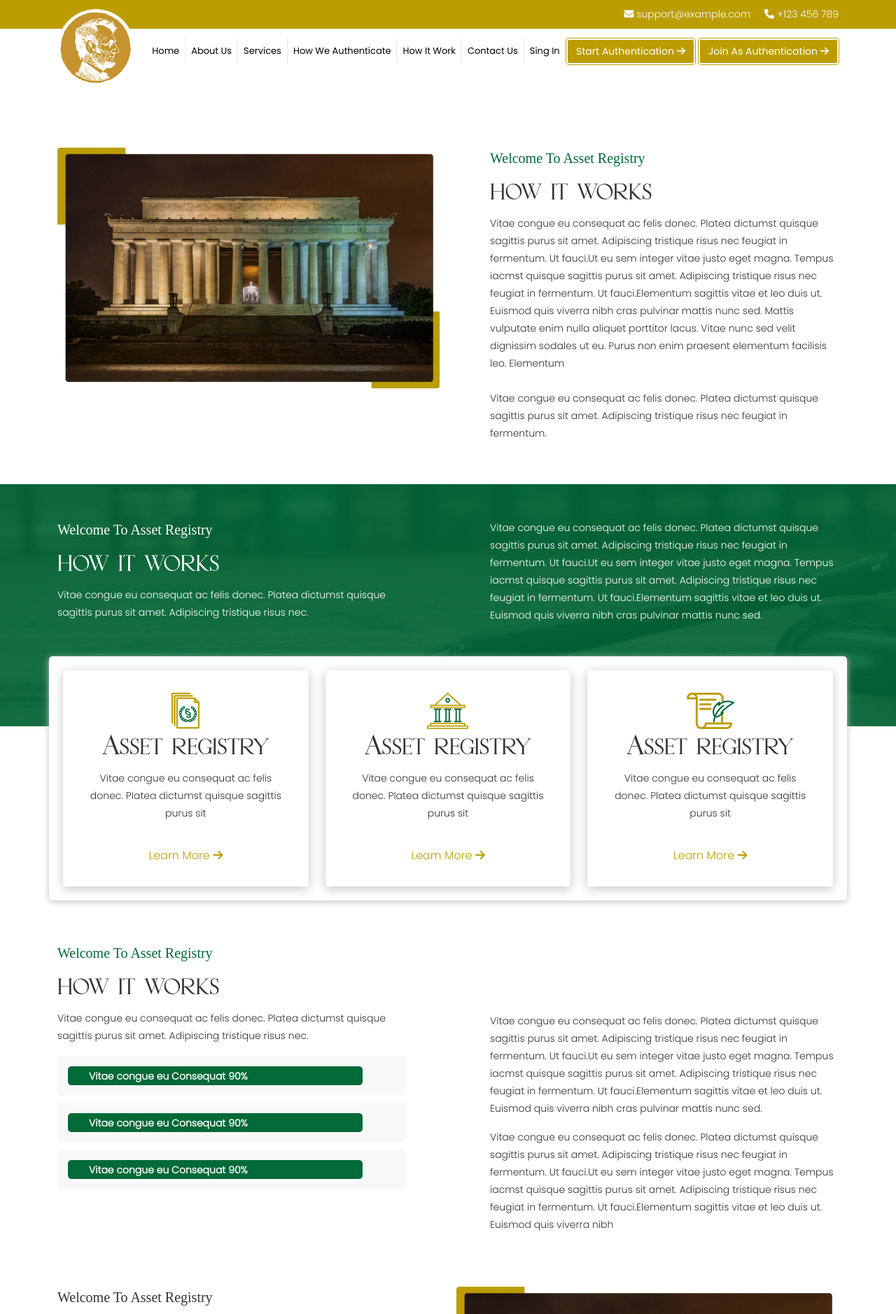
After one commit to mshafiq87/asset-resgistry, a PHP site: page /how-it-work.php in a window 1280 px wide. The commit adds this page. Shown: the top 1878 px of the page at 70% size. Run offline with PHP 8.4, Linux system fonts and the light colour scheme; some libraries are stand-ins or nearby versions; some web fonts are replaced.

Commit message:
new page html

```diff
--- /dev/null
+++ b/assets/css/how-it-work.css
@@ -0,0 +1,150 @@
+.marg-sec{
+    margin: 60px 0px;
+}
+.how-it-work .banner-content{
+	padding: 170px 0px 30px 0px;
+}
+.how-it-work-bg{
+	background-image: url(../img/how-it-work/how-it-work-bg.jpg);
+	background-repeat: no-repeat;
+	padding: 50px 0px 130px 0px;
+	color: var(--light-text-color);
+    background-position: center;
+}
+.how-it-work .work-bg {
+    background: var(--light-text-color);
+    padding: 20px;
+    margin-top: -100px;
+    border-radius: 5px;
+    box-shadow: 0px 2px 10px 0px #c3c3c3;
+}
+.how-it-work .card {
+    position: relative;
+    display: flex;
+    flex-direction: column;
+    min-width: 0;
+    word-wrap: break-word;
+    background-color: var(--light-text-color);
+    background-clip: border-box;
+    border: none;
+    border-radius: .25rem;
+    box-shadow: 0px 3px 15px 0px #c3c3c3;
+    cursor: pointer;
+    transition: 0.6s;
+}
+.how-it-work .card-body {
+    flex: 1 1 auto;
+    padding: 2rem;
+}
+.how-it-work .card-body a {
+    color: var(--primary-btn-color);
+    margin: 20px 0px 0px 0px;
+    display: inline-block;
+}
+.how-it-work .card:hover {
+    background-color: var(--bg-primary);
+    color: var(--light-text-color);
+}
+.how-it-work .card:hover img {
+    filter: brightness(0) invert(1);
+}
+.how-it-work .card:hover a {
+    color: var(--light-text-color);
+}
+.progress-div{
+margin: 60px 0px;
+}
+.progress-div h3{
+	color: var(--heading-color-2);
+}
+.progress-div-text{
+	margin-top: 100px;
+}
+.progress-outer {
+    background: #F8F8F8;
+    border-radius: 5px;
+    padding: 15px;
+    margin: 10px 0;
+}
+.progress {
+    height: 27px;
+    margin: 0;
+    overflow: visible;
+    background: none;
+	position: relative;
+}
+.progress .progress-bar{
+    border-radius: 5px;
+}
+.progress .progress-value {
+    position: absolute;
+    left: 30px;
+    right: unset;
+    top: 4px;
+    font-size: 14px;
+    font-weight: bold;
+    color: #fff;
+}
+.progress-bar.active{
+    animation: reverse progress-bar-stripes 0.40s linear infinite, animate-positive 2s;
+}
+@-webkit-keyframes animate-positive{
+    0% { width: 0%; }
+}
+@keyframes animate-positive {
+    0% { width: 0%; }
+}
+.progress-bar {
+    display: flex;
+    flex-direction: column;
+    justify-content: center;
+    overflow: hidden;
+    color: #fff;
+    text-align: center;
+    white-space: nowrap;
+    background-color: var(--heading-color-2);
+    transition: width .6s ease;
+}
+
+@media (max-width: 1024px) {
+    .how-it-work .banner-content{
+        padding: 120px 0px 30px 0px;
+    }
+}
+
+@media (max-width: 768px) {
+    .how-it-work .banner-content{
+        padding: 120px 0px 30px 0px;
+    }
+}
+
+@media (max-width: 575px) {
+	.how-it-work .banner-content {
+		padding: 20px 0px 30px 0px;
+	}
+
+    .how-it-work-bg {
+        padding: 50px 0px;
+    }
+    .how-it-work .work-bg {
+        background: none;
+        padding: 20px;
+        margin-top: 0px;
+        box-shadow: none;
+    }
+    .how-it-work .card {
+        margin-bottom: 30px;
+    }
+    .progress-div {
+        margin: 0px;
+    }
+    .progress .progress-value {
+        font-size: 11px;
+    }
+    .progress-div-text {
+        margin-top: 20px;
+    }
+    .marg-sec {
+        margin: 30px 0px;
+    }
+}
--- a/assets/css/style.css
+++ b/assets/css/style.css
@@ -85,7 +85,7 @@ p {
 	font-family: var(--font-default);
 	font-size: 14px;
 	line-height: 25px;
-	color: var(--extra-color-2);
+	/* color: var(--extra-color-2); */
 }
 
 @media (max-width: 1200px) {
@@ -176,6 +176,7 @@ p {
 	color: var(--light-text-color);
 	font-size: 14px;
 	padding-left: 20px;
+	z-index: 999;
 }
 
 .navbar {
@@ -210,6 +211,21 @@ p {
 /* Header Css End Here */
 
 /* Mobile Header Css Start Here */
+@media (max-width: 1366px) {
+	.navbar-brand img{
+		width: 110px;
+	}
+	.start {
+		margin-right: 5px;
+	}
+	.navbar-light .navbar-nav .nav-link {
+		font-size: 13px;
+		padding: 8px;
+	}
+	.navbar-expand-lg .navbar-collapse {
+		margin-top: 10px;
+	}
+}
 @media (max-width: 1200px) {
 	.navbar-brand img{
 		width: 100px;
--- /dev/null
+++ b/how-it-work.php
@@ -0,0 +1,219 @@
+<!-- App Include Here -->
+<?php include 'inc/app.php'; ?>
+<!-- App Include Here -->
+
+<!-- how it works sec Start Here -->
+<section class="how-it-work">
+    <div class="container">
+        <div class="banner-content">
+            <div class="row">
+                <div class="col-md-6 wow animate__animated animate__fadeInLeftBig">
+                    <img class="img-fluid" src="assets/img/home/about-img.jpg" alt="About Img">
+                </div>
+
+                <div class="col-md-6 wow animate__animated animate__fadeInRightBig">
+                    <div class="ps-lg-5">
+                        <h3>Welcome To Asset Registry</h3>
+                        <h2>how it works</h2>
+                        <p>
+                            Vitae congue eu consequat ac felis donec. Platea dictumst quisque sagittis purus sit amet.
+                            Adipiscing tristique risus nec feugiat in fermentum. Ut fauci.Ut eu sem integer vitae justo
+                            eget
+                            magna. Tempus iacmst quisque sagittis purus sit amet. Adipiscing tristique risus nec feugiat
+                            in
+                            fermentum. Ut fauci.Elementum sagittis vitae et leo duis ut. Euismod quis viverra nibh cras
+                            pulvinar mattis nunc sed. Mattis vulputate enim nulla aliquet porttitor lacus. Vitae nunc
+                            sed
+                            velit dignissim sodales ut eu. Purus non enim praesent elementum facilisis leo. Elementum
+                            <br><br>
+                            Vitae congue eu consequat ac felis donec. Platea dictumst quisque sagittis purus sit amet.
+                            Adipiscing tristique risus nec feugiat in fermentum.
+                        </p>
+
+                    </div>
+                </div>
+            </div>
+        </div>
+    </div>
+</section>
+<!-- how it works sec End Here -->
+
+<!-- how it works bg sec Start Here -->
+<section class="how-it-work-bg">
+    <div class="container">
+        <div class="row">
+            <div class="col-md-6 wow animate__animated animate__fadeInRightBig">
+                <div class="pe-lg-5">
+                    <h3>Welcome To Asset Registry</h3>
+                    <h2>how it works</h2>
+                    <p>
+                        Vitae congue eu consequat ac felis donec. Platea dictumst quisque sagittis purus sit amet.
+                        Adipiscing tristique risus nec.
+                    </p>
+
+                </div>
+            </div>
+
+            <div class="col-md-6 wow animate__animated animate__fadeInRightBig">
+                <div class="ps-lg-5">
+                    <p>
+                        Vitae congue eu consequat ac felis donec. Platea dictumst quisque sagittis purus sit amet.
+                        Adipiscing tristique risus nec feugiat in fermentum. Ut fauci.Ut eu sem integer vitae justo
+                        eget
+                        magna. Tempus iacmst quisque sagittis purus sit amet. Adipiscing tristique risus nec feugiat
+                        in
+                        fermentum. Ut fauci.Elementum sagittis vitae et leo duis ut. Euismod quis viverra nibh cras
+                        pulvinar mattis nunc sed.
+                    </p>
+
+                </div>
+            </div>
+        </div>
+    </div>
+</section>
+<!-- how it works bg sec End Here -->
+
+<!-- how it works bg sec Start Here -->
+<section class="how-it-work wow animate__animated animate__fadeInUpBig">
+    <div class="container work-bg">
+        <div class="row">
+            <div class="col-md-4 wow animate__animated animate__fadeInLeft" data-wow-delay=".5s">
+                <div class="card">
+                    <div class="card-body text-center">
+                        <img src="assets/img/home/s-icon1.png" alt="icon">
+                        <h2>Asset registry</h2>
+                        <p>Vitae congue eu consequat ac felis donec. Platea dictumst quisque sagittis purus sit </p>
+                        <a href="javascript:void(0);">Learn More <i class="fa-solid fa-arrow-right"></i>
+                        </a>
+                    </div>
+                </div>
+            </div>
+
+            <div class="col-md-4 wow animate__animated animate__fadeInLeft" data-wow-delay=".5s">
+                <div class="card">
+                    <div class="card-body text-center">
+                        <img src="assets/img/home/s-icon2.png" alt="icon">
+                        <h2>Asset registry</h2>
+                        <p>Vitae congue eu consequat ac felis donec. Platea dictumst quisque sagittis purus sit </p>
+                        <a href="javascript:void(0);">Learn More <i class="fa-solid fa-arrow-right"></i>
+                        </a>
+                    </div>
+                </div>
+            </div>
+
+            <div class="col-md-4 wow animate__animated animate__fadeInLeft" data-wow-delay=".5s">
+                <div class="card">
+                    <div class="card-body text-center">
+                        <img src="assets/img/home/s-icon3.png" alt="icon">
+                        <h2>Asset registry</h2>
+                        <p>Vitae congue eu consequat ac felis donec. Platea dictumst quisque sagittis purus sit </p>
+                        <a href="javascript:void(0);">Learn More <i class="fa-solid fa-arrow-right"></i>
+                        </a>
+                    </div>
+                </div>
+            </div>
+        </div>
+    </div>
+</section>
+<!-- how it works bg sec End Here -->
+
+<!-- how it works bg sec Start Here -->
+<section class="progress-div">
+    <div class="container">
+        <div class="row">
+            <div class="col-md-6 wow animate__animated animate__fadeInRightBig">
+                <div class="pe-lg-5">
+                    <h3>Welcome To Asset Registry</h3>
+                    <h2>how it works</h2>
+                    <p>
+                        Vitae congue eu consequat ac felis donec. Platea dictumst quisque sagittis purus sit amet.
+                        Adipiscing tristique risus nec.
+                    </p>
+
+                        <div class="progress-outer">
+                            <div class="progress">
+                                <div class="progress-bar progress-bar-info active"
+                                    style="width:90%;"></div>
+                                <div class="progress-value">Vitae congue eu Consequat 90%</div>
+                            </div>
+                        </div>
+                        <div class="progress-outer">
+                            <div class="progress">
+                                <div class="progress-bar progress-bar-success active"
+                                    style="width:90%;"></div>
+                                <div class="progress-value">Vitae congue eu Consequat 90%</div>
+                            </div>
+                        </div>
+                        <div class="progress-outer">
+                            <div class="progress">
+                                <div class="progress-bar progress-bar-warning active"
+                                    style="width:90%;"></div>
+                                <div class="progress-value">Vitae congue eu Consequat 90%</div>
+                            </div>
+                        </div>
+
+                </div>
+
+            </div>
+
+            <div class="col-md-6 wow animate__animated animate__fadeInRightBig">
+                <div class="ps-lg-5 progress-div-text">
+                    <p>
+                        Vitae congue eu consequat ac felis donec. Platea dictumst quisque sagittis purus sit amet.
+                        Adipiscing tristique risus nec feugiat in fermentum. Ut fauci.Ut eu sem integer vitae justo
+                        eget
+                        magna. Tempus iacmst quisque sagittis purus sit amet. Adipiscing tristique risus nec feugiat
+                        in
+                        fermentum. Ut fauci.Elementum sagittis vitae et leo duis ut. Euismod quis viverra nibh cras
+                        pulvinar mattis nunc sed.
+                    </p>
+                    <p>Vitae congue eu consequat ac felis donec. Platea dictumst quisque sagittis purus sit amet. Adipiscing tristique risus nec feugiat in fermentum. Ut fauci.Ut eu sem integer vitae justo eget magna. Tempus iacmst quisque sagittis purus sit amet. Adipiscing tristique risus nec feugiat in fermentum. Ut fauci.Elementum sagittis vitae et leo duis ut. Euismod quis viverra nibh </p>
+
+                </div>
+            </div>
+        </div>
+    </div>
+</section>
+<!-- how it works bg sec End Here -->
+
+<!-- how it works sec Start Here -->
+<section class="how-it-work marg-sec ">
+    <div class="container">
+        <div class="row">
+            <div class="col-md-6 wow animate__animated animate__fadeInRightBig">
+                <div class="pe-lg-5">
+                    <h3>Welcome To Asset Registry</h3>
+                    <h2>how it works</h2>
+                    <p>
+                        Vitae congue eu consequat ac felis donec. Platea dictumst quisque sagittis purus sit amet.
+                        Adipiscing tristique risus nec feugiat in fermentum. Ut fauci.Ut eu sem integer vitae justo
+                        eget
+                        magna. Tempus iacmst quisque sagittis purus sit amet. Adipiscing tristique risus nec feugiat
+                        in
+                        fermentum. Ut fauci.Elementum sagittis vitae et leo duis ut. Euismod quis viverra nibh cras
+                        pulvinar mattis nunc sed. Mattis vulputate enim nulla aliquet porttitor lacus. Vitae nunc
+                        sed
+                        velit dignissim sodales ut eu. Purus non enim praesent elementum facilisis leo. Elementum
+                        <br><br>
+                        Vitae congue eu consequat ac felis donec. Platea dictumst quisque sagittis purus sit amet.
+                        Adipiscing tristique risus nec feugiat in fermentum.
+                    </p>
+
+                </div>
+            </div>
+            <div class="col-md-6 wow animate__animated animate__fadeInLeftBig">
+                <img class="img-fluid" src="assets/img/home/about-img.jpg" alt="About Img">
+            </div>
+        </div>
+    </div>
+</section>
+<!-- how it works sec End Here -->
+
+
+
+
+<!-- Body Content End Here -->
+
+<!-- Footer Include Here -->
+<?php include 'inc/footer.php'; ?>
+<!-- Footer Include Here -->
--- a/inc/header.php
+++ b/inc/header.php
@@ -33,7 +33,7 @@
                         <a class="nav-link" href="how-we-authenticate.php">How We Authenticate</a>
                     </li>
                     <li class="nav-item">
-                        <a class="nav-link" href="javascript:void(0);">How It Work</a>
+                        <a class="nav-link" href="how-it-work.php">How It Work</a>
                     </li>
                     <li class="nav-item">
                         <a class="nav-link" href="javascript:void(0);">Contact Us</a>
--- a/inc/headlinks.php
+++ b/inc/headlinks.php
@@ -34,4 +34,6 @@
 <link rel="stylesheet" href="assets/css/style.css">
 <link rel="stylesheet" href="assets/css/about.css">
 <link rel="stylesheet" href="assets/css/services.css">
+<link rel="stylesheet" href="assets/css/authenticate.css">
+<link rel="stylesheet" href="assets/css/how-it-work.css">
 <!-- Css Stylesheet -->
--- a/services.php
+++ b/services.php
@@ -10,7 +10,7 @@
         <div class="banner-content">
             <div class="hedadingDiv text-center">
                 <h3>Welcome To Asset Registry</h3>
-                <h2>Our Services</h2>
+                <h1>Our Services</h1>
                 <p>Auctor elit sed vulputate mi sit amet mauris commodo quis. Ullamcorper a lacus vestibulum sed arcu
                     non
                     odio euismod lacinia. Etiam dignissim diam quis enim lobortis scelerisque. Luctus venenatis lectus
```
Also changed, not shown: other parts of assets/css/style.css (+40 -87 lines), assets/css/authenticate.css (added, +98 -0 lines), contact-us.php (added, +61 -0 lines), assets/img/how-it-work/how-it-work-bg.jpg (added).
